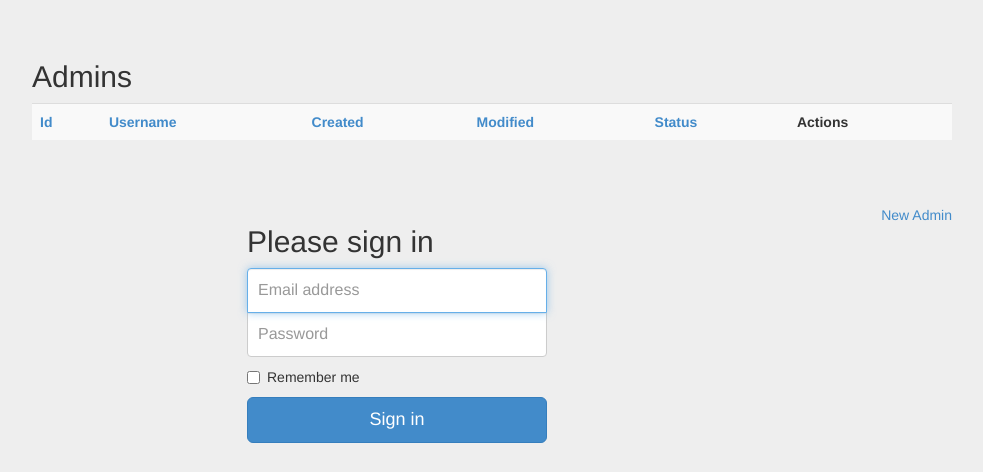
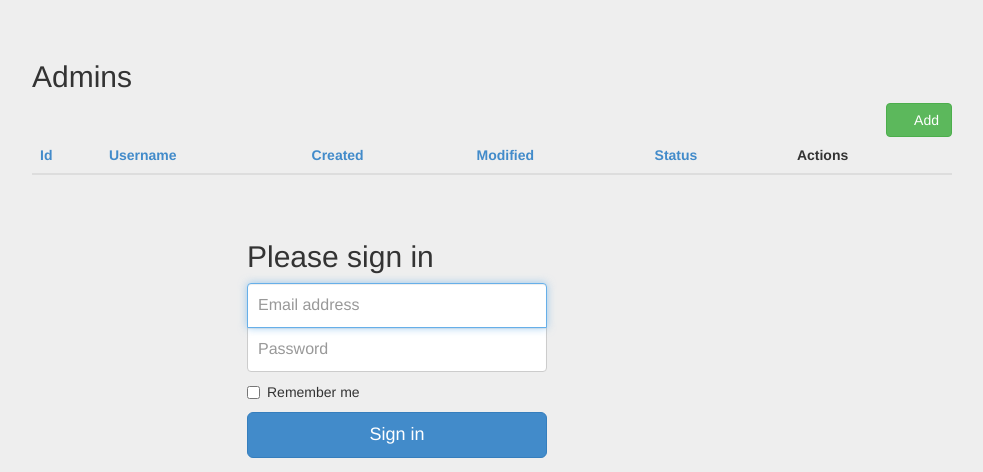
Before and after one commit to sweetports/CakeSample-Admin, a CakePHP app: the page made by master/app/View/Admins/index.ctp in a window 1280 px wide. Shown: the top 472 px of the page, without its empty margins (243-1226 px from the left). Run offline with PHP 8.4 and a stand-in for CakePHP, Linux system fonts and the light colour scheme; the template is opened without the code that fills it, so the values that code supplies are empty; some libraries are stand-ins or nearby versions; some web fonts are replaced.

Commit message:
Edit View file

```diff
--- a/master/app/Controller/AdminsController.php
+++ b/master/app/Controller/AdminsController.php
@@ -131,8 +131,9 @@ class AdminsController extends AppController {
 		} else {
 			$this->request->data = $this->Admin->read(null, $id);
 		}
+        $select_status = array('0' => 'Active','1'=>'Stop');
+        $this->set(compact('select_status'));
 	}
-
 
 /**
  * delete method
--- a/master/app/Controller/InformationController.php
+++ b/master/app/Controller/InformationController.php
@@ -150,7 +150,7 @@ class InformationController extends AppController {
             'limit' => 1
         );
         $files = $this->Information->Attachment->find('all',$options_file);
-        $select_status = array('0' => '表示中','1'=>'非表示');
+        $select_status = array('0' => 'Active','1'=>'Off');
 
         $this->set(compact('files','select_status'));
 	}
--- a/master/app/View/Admins/index.ctp
+++ b/master/app/View/Admins/index.ctp
@@ -1,7 +1,11 @@
     <div class="col-sm-9 col-sm-offset-3 col-md-10 col-md-offset-2 main">
         <h2 class="sub-header"><?php echo __('Admins'); ?></h2>
         <div class="table-responsive">
+            <div class="text-right">
+                <?php echo $this->Html->link(__('<span class="btn btn-success"><span class="glyphicon glyphicon-plus-sign"></span>&nbsp;Add</span>'), array('action' => 'add'),array('escape'=>false)); ?>
+            </div>
             <table class="table table-striped">
+                <thead>
                 <tr>
                     <th><?php echo $this->Paginator->sort('id'); ?></th>
                     <th><?php echo $this->Paginator->sort('username'); ?></th>
@@ -10,6 +14,8 @@
                     <th><?php echo $this->Paginator->sort('status'); ?></th>
                     <th class="actions"><?php echo __('Actions'); ?></th>
                 </tr>
+                </thead>
+                <tbody>
                 <?php foreach ($admins as $admin): ?>
                 <tr>
                     <td><?php echo h($admin['Admin']['id']); ?>&nbsp;</td>
@@ -24,11 +30,11 @@
                         }
                         ?>&nbsp;</td></td>
                     <td class="actions">
-                <?php echo $this->Html->link(__('<span class="btn btn-success">edit</span>'), array('action' => 'edit', $admin['Admin']['id']),array('escape'=>false)); ?>
-                <?php echo $this->Form->postLink(__('✕'), array('action' => 'delete', $this->Form->value('Admin.id')),array('class'=>"btn btn-danger"), __('Are you sure you want to delete # %s?', $this->Form->value('Admin.id'))); ?>
+                        <?php echo $this->Html->link(__('<span class="btn btn-success"><span class="glyphicon glyphicon-edit"></span>&nbsp;Edit</span>'), array('action' => 'edit', $admin['Admin']['id']),array('escape'=>false)); ?>
                     </td>
                 </tr>
                 <?php endforeach; ?>
+                </tbody>
             </table>
             <p>
                 <?php
@@ -43,8 +49,5 @@
                 echo $this->Paginator->next(__('next'), array('tag'=>'li'), null, array('tag'=>'li','class' => 'disabled','disabledTag'=>'a'));
                 ?>
             </ul>
-        <div class="text-right">
-            <?php echo $this->Html->link(__('New Admin'), array('action' => 'add')); ?>
         </div>
     </div>
-</div>
--- a/master/app/View/Information/index.ctp
+++ b/master/app/View/Information/index.ctp
@@ -45,7 +45,6 @@
                                 ?>&nbsp;</td>
                             <td class="actions">
                                 <?php echo $this->Html->link(__('<span class="btn btn-success"><span class="glyphicon glyphicon-edit"></span>&nbsp;Edit</span>'), array('action' => 'edit', $information['Information']['id']),array('escape'=>false)); ?>
-<!--                                --><?php //echo $this->Form->postLink(__('<span class="btn btn-danger"><span class="glyphicon glyphicon-remove"></span>&nbsp;Delete</span>'), array('action' => 'delete', $this->Form->value('Information.id')),array('escape'=>false), __('Are you sure you want to delete # %s?', $this->Form->value('Information.id'))); ?>
                             </td>
                         </tr>
                     <?php endforeach; ?>
```
Lines whose indentation alone changed are shown as unchanged.
